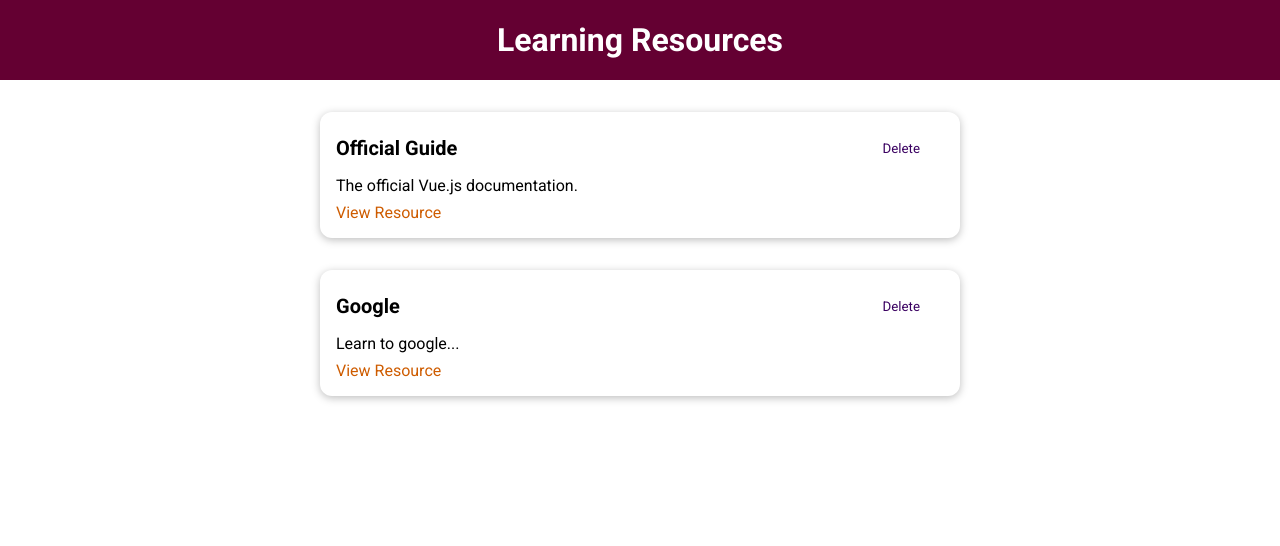
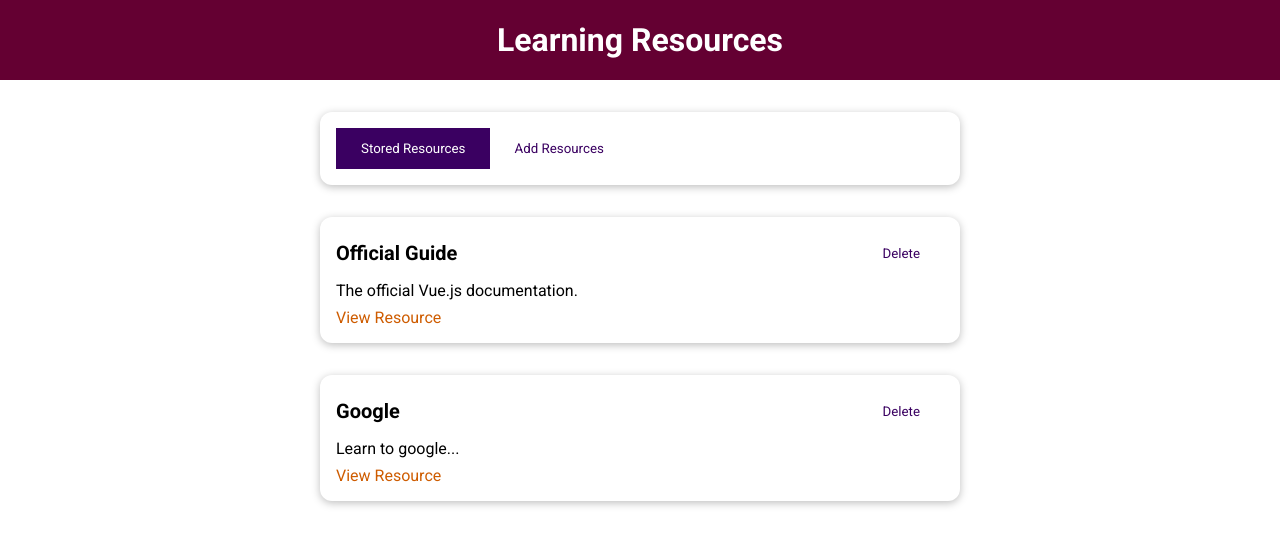
Before and after one commit to bognikk/VUE-learning-resources-app, a Vue app: page / in a window 1280 px wide. Shown: the top 546 px of the page. Built offline with nearby package versions, Linux system fonts and the light colour scheme.

Commit message:
add resource and the resources components

```diff
--- a/src/App.vue
+++ b/src/App.vue
@@ -1,34 +1,16 @@
 <template>
-<the-header title="Learning Resources"></the-header>
-	<stored-resources :resources="storedResources"></stored-resources>
+	<the-header title="Learning Resources"></the-header>
+	<the-resources></the-resources>
 </template>
 
 <script>
-import StoredResources from './components/learning-resources/StoredResources.vue';
 import TheHeader from './components/layouts/TheHeader.vue';
+import TheResources from './components/learning-resources/TheResources.vue';
 
 export default {
 	components: {
-		StoredResources,
 		TheHeader,
-	},
-	data() {
-		return {
-			storedResources: [
-				{
-					id: 'official-guide',
-					title: 'Official Guide',
-					description: 'The official Vue.js documentation.',
-					link: 'https://vuejs.org',
-				},
-				{
-					id: 'google',
-					title: 'Google',
-					description: 'Learn to google...',
-					link: 'https://google.org',
-				},
-			],
-		};
+		TheResources,
 	},
 };
 </script>
--- a/src/components/UI/BaseButton.vue
+++ b/src/components/UI/BaseButton.vue
@@ -1,12 +1,12 @@
 <template>
-	<button :type="type" :class="mode">
+	<button :class="mode">
 		<slot></slot>
 	</button>
 </template>
 
 <script>
 export default {
-	props: ['type', 'mode'],
+	props: ['mode'],
 };
 </script>
 
--- /dev/null
+++ b/src/components/learning-resources/AddResource.vue
@@ -0,0 +1,49 @@
+<template>
+  <base-card>
+    <form>
+      <div class="form-control">
+        <label for="title">Title</label>
+        <input id="title" name="title" type="text" />
+      </div>
+      <div class="form-control">
+        <label for="description">Description</label>
+        <textarea id="description" name="description" rows="3"></textarea>
+      </div>
+      <div class="form-control">
+        <label for="link">Link</label>
+        <input id="link" name="link" type="url" />
+      </div>
+      <div>
+        <base-button type="submit">Add Resource</base-button>
+      </div>
+    </form>
+  </base-card>
+</template>
+
+<style lang="scss" scoped>
+.form-control {
+	margin: 1rem 0;
+
+	label {
+		font-weight: bold;
+		display: block;
+		margin-bottom: 0.5rem;
+	}
+
+	input,
+	textarea {
+		display: block;
+		width: 100%;
+		font: inherit;
+		padding: 0.15rem;
+		border: 1px solid #ccc;
+
+		&:focus,
+		&:focus {
+			outline: none;
+			border-color: #3a0061;
+			background-color: #f7ebff;
+		}
+	}
+}
+</style>
--- a/src/components/learning-resources/StoredResources.vue
+++ b/src/components/learning-resources/StoredResources.vue
@@ -14,19 +14,19 @@
 import LearningResource from './LearningResource.vue';
 
 export default {
+	inject: ['resources'],
 	components: {
 		LearningResource,
 	},
-	props: ['resources'],
 };
 </script>
 
 <style scoped>
 ul {
-  list-style: none;
-  margin: 0;
-  padding: 0;
-  margin: auto;
-  max-width: 40rem;
+	list-style: none;
+	margin: 0;
+	padding: 0;
+	margin: auto;
+	max-width: 40rem;
 }
 </style>
--- /dev/null
+++ b/src/components/learning-resources/TheResources.vue
@@ -0,0 +1,64 @@
+<template>
+	<base-card>
+		<base-button
+			@click="setSelectedTab('stored-resources')"
+			:mode="storedResButtonMode"
+			>Stored Resources</base-button
+		>
+		<base-button
+			@click="setSelectedTab('add-resource')"
+			:mode="addResButtonMode"
+			>Add Resources</base-button
+		>
+	</base-card>
+	<component :is="selectedTab"></component>
+</template>
+
+<script>
+import StoredResources from './StoredResources.vue';
+import AddResource from './AddResource.vue';
+
+export default {
+	components: {
+		StoredResources,
+		AddResource,
+	},
+	data() {
+		return {
+			selectedTab: 'stored-resources',
+			storedResources: [
+				{
+					id: 'official-guide',
+					title: 'Official Guide',
+					description: 'The official Vue.js documentation.',
+					link: 'https://vuejs.org',
+				},
+				{
+					id: 'google',
+					title: 'Google',
+					description: 'Learn to google...',
+					link: 'https://google.org',
+				},
+			],
+		};
+	},
+	provide() {
+		return {
+			resources: this.storedResources,
+		};
+	},
+	computed: {
+		storedResButtonMode() {
+			return this.selectedTab === 'stored-resources' ? null : 'flat';
+		},
+		addResButtonMode() {
+			return this.selectedTab === 'add-resources' ? null : 'flat';
+		},
+	},
+	methods: {
+		setSelectedTab(tab) {
+			this.selectedTab = tab;
+		},
+	},
+};
+</script>
```
